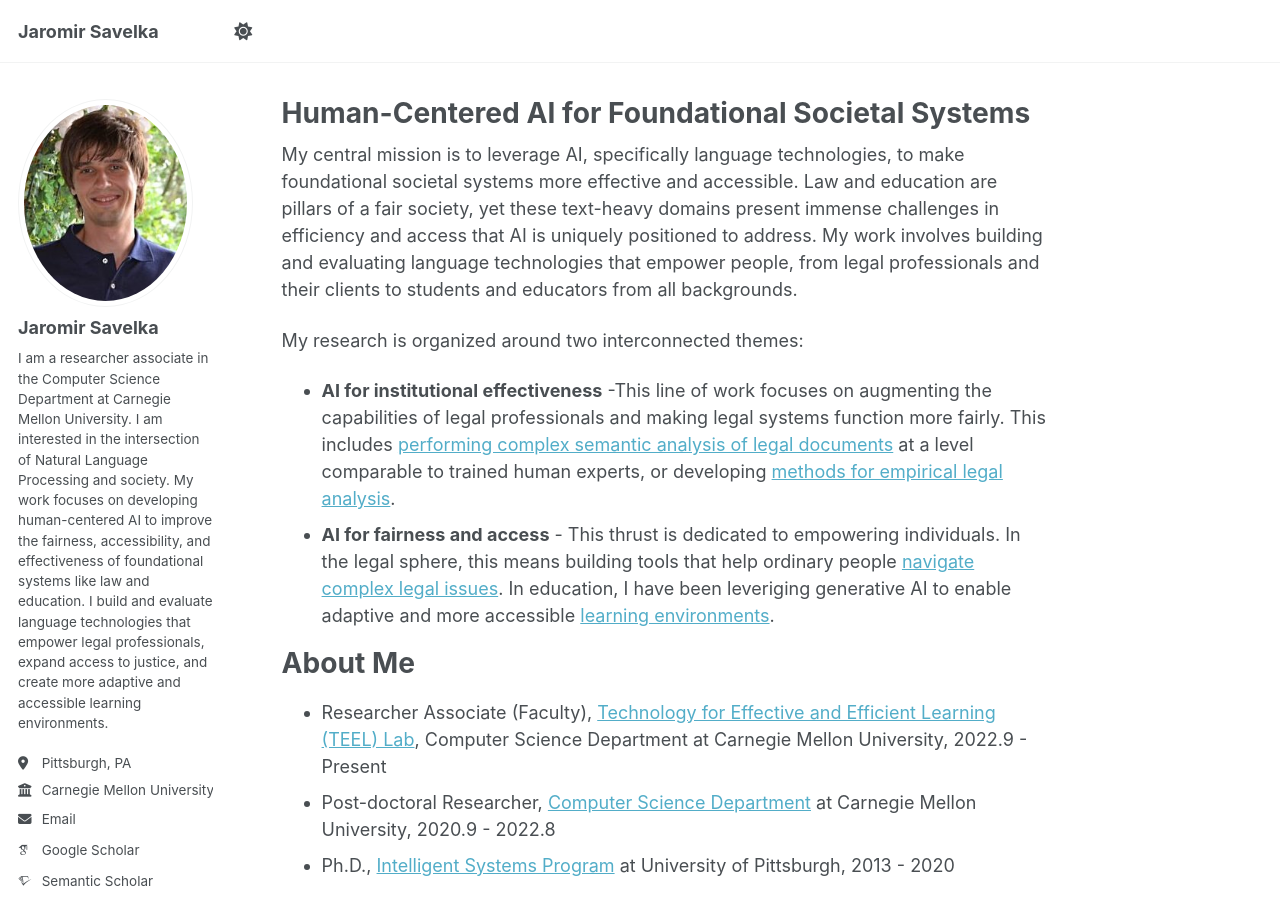
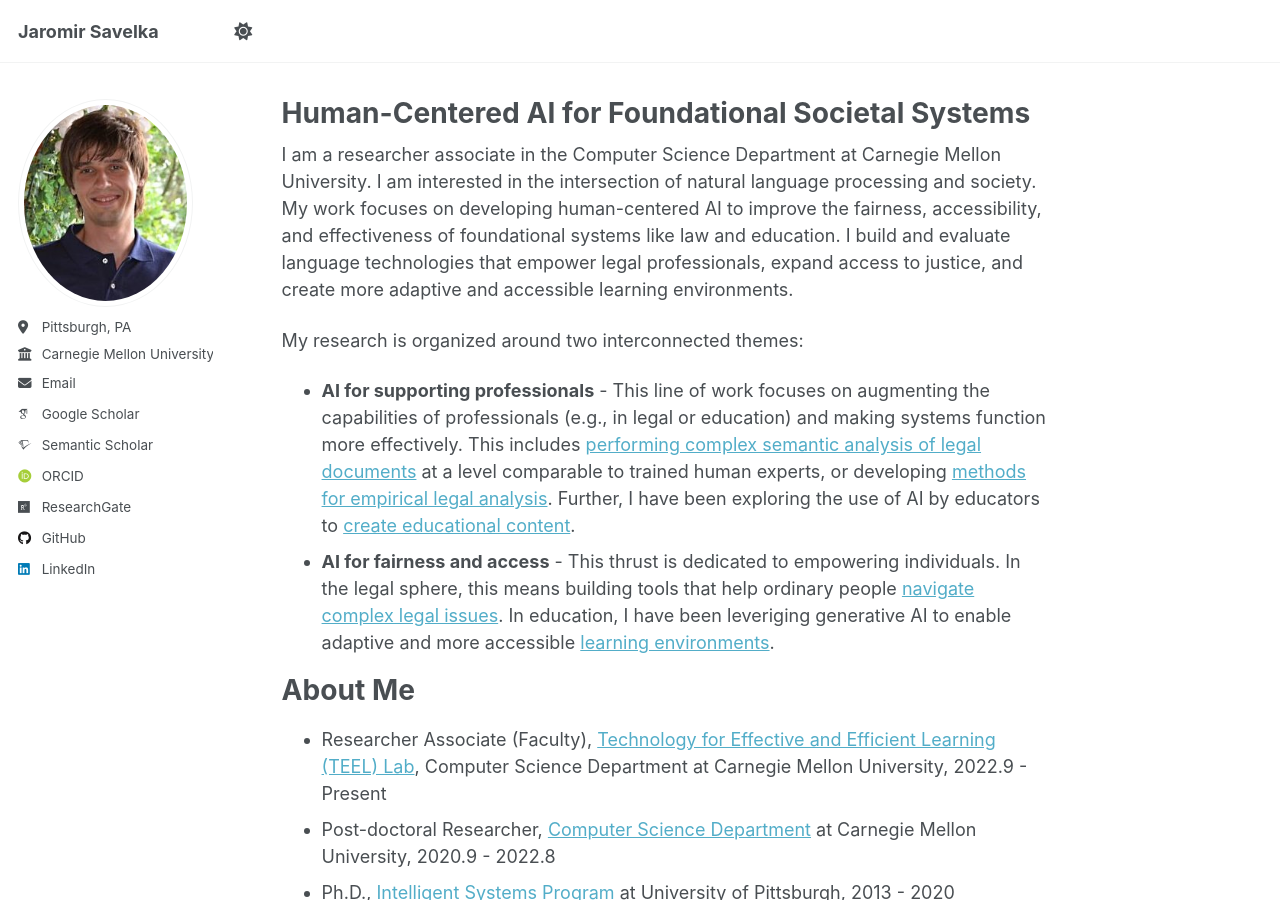
Before and after one commit to jsavelka/jsavelka.github.io, a Jekyll site: the page built from _pages/about.md, in a window 1280 px wide and 900 px high. Built offline with Jekyll 4.4.1, drawn with Linux system fonts in a browser that asks for light colours; some web fonts are replaced; a script that is not in the unit is left out.

Commit message:
Merged sidebar info with about for more elegant exposition

```diff
--- a/_config.yml
+++ b/_config.yml
@@ -23,9 +23,9 @@ repository               : "jsavelka/jsavelka.github.io"
 author:
   # Biographic information
   avatar           : "js.jpeg"
-  name             : "Jaromir Savelka"
+  name             : # empty
   pronouns         : # example: "she/her"
-  bio              : "I am a researcher associate in the Computer Science Department at Carnegie Mellon University. I am interested in the intersection of Natural Language Processing and society. My work focuses on developing human-centered AI to improve the fairness, accessibility, and effectiveness of foundational systems like law and education. I build and evaluate language technologies that empower legal professionals, expand access to justice, and create more adaptive and accessible learning environments."
+  bio              : # empty
   location         : "Pittsburgh, PA"
   employer         : "Carnegie Mellon University"
   uri              : # URL
--- a/_pages/about.md
+++ b/_pages/about.md
@@ -7,10 +7,12 @@ redirect_from:
   - /about.html
 ---
 
-My central mission is to leverage AI, specifically language technologies, to make foundational societal systems more effective and accessible. Law and education are pillars of a fair society, yet these text-heavy domains present immense challenges in efficiency and access that AI is uniquely positioned to address. My work involves building and evaluating language technologies that empower people, from legal professionals and their clients to students and educators from all backgrounds.
+I am a researcher associate in the Computer Science Department at Carnegie Mellon University. I am interested in the intersection of natural language processing and society. My work focuses on developing human-centered AI to improve the fairness, accessibility, and effectiveness of foundational systems like law and education. I build and evaluate language technologies that empower legal professionals, expand access to justice, and create more adaptive and accessible learning environments.
+
+<!-- My central mission is to leverage AI, specifically language technologies, to make foundational societal systems more effective and accessible. Law and education are pillars of a fair society, yet these text-heavy domains present immense challenges in efficiency and access that AI is uniquely positioned to address. My work involves building and evaluating language technologies that empower people, from legal professionals and their clients to students and educators from all backgrounds. -->
 
 My research is organized around two interconnected themes:
-- **AI for institutional effectiveness** -This line of work focuses on augmenting the capabilities of legal professionals and making legal systems function more fairly. This includes [performing complex semantic analysis of legal documents](https://arxiv.org/pdf/2306.13906) at a level comparable to trained human experts, or developing [methods for empirical legal analysis](https://ebooks.iospress.nl/doi/10.3233/FAIA230965).
+- **AI for supporting professionals** - This line of work focuses on augmenting the capabilities of professionals (e.g., in legal or education) and making systems function more effectively. This includes [performing complex semantic analysis of legal documents](https://arxiv.org/pdf/2306.13906) at a level comparable to trained human experts, or developing [methods for empirical legal analysis](https://ebooks.iospress.nl/doi/10.3233/FAIA230965). Further, I have been exploring the use of AI by educators to [create educational content](https://dl.acm.org/doi/abs/10.1145/3636243.3636256).
 - **AI for fairness and access** - This thrust is dedicated to empowering individuals. In the legal sphere, this means building tools that help ordinary people [navigate complex legal issues](https://link.springer.com/article/10.1007/s10506-021-09293-5). In education, I have been leveriging generative AI to enable adaptive and more accessible [learning environments](https://dl.acm.org/doi/abs/10.1145/3631802.3631830).
 
 About Me
```
